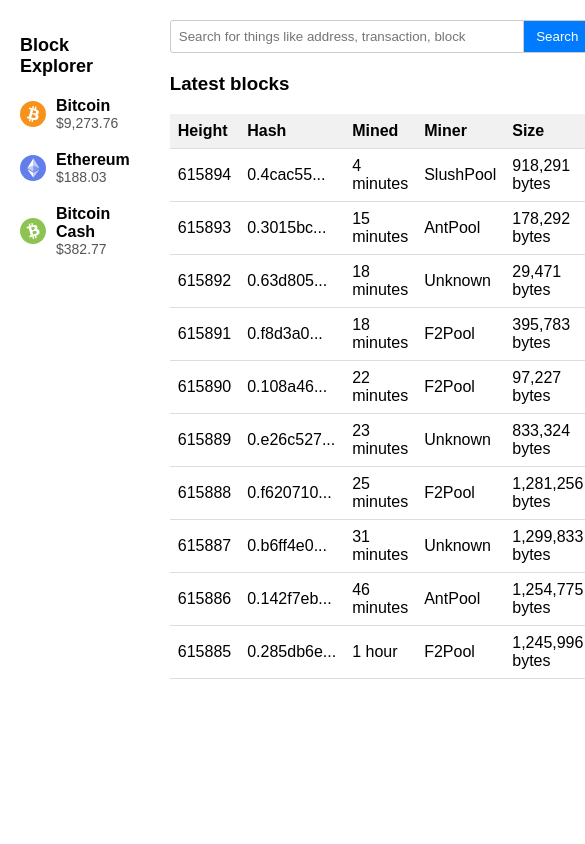
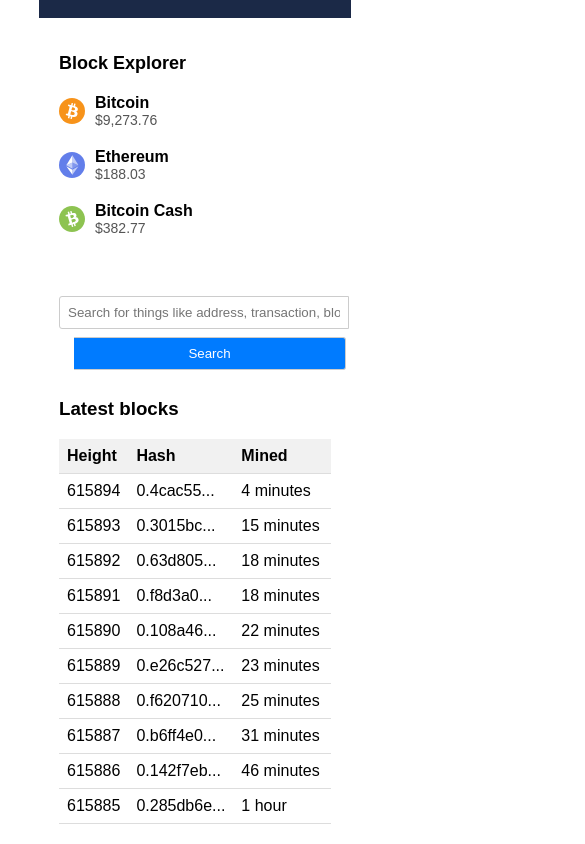
Before and after one commit to ZAfricanDev/blockchain-clone, a React (Create React App) app: page / in a window 390 px wide. Shown: the top 844 px of the page, 585 px wide, since content can reach past the window. Built offline with nearby package versions, Linux system fonts and the light colour scheme.

Commit message:
block explorer clean up

```diff
--- a/src/App.tsx
+++ b/src/App.tsx
@@ -1,14 +1,10 @@
 import React from "react";
 import "./css/App.css";
 import { SideBar } from "./components/sidebar";
-
-interface Block {
-  height: number;
-  hash: string;
-  mined: string;
-  miner: string;
-  size: string;
-}
+import { Header } from "./components/header";
+import { SearchBar } from "./components/search_bar";
+import { BlockExplorerTable } from "./components/block_explorer_table";
+import { Block } from "./types/types";
 
 const blocks: Block[] = [
   {
@@ -86,41 +82,16 @@
 export default function BlockExplorer() {
   return (
     <div className="container">
-      <SideBar />
+      <Header />
 
-      <main className="main-content">
-        <div className="search-bar">
-          <input
-            type="text"
-            placeholder="Search for things like address, transaction, block"
-          />
-          <button>Search</button>
-        </div>
+      <div className="content">
+        <SideBar />
+        <main className="main-content">
+          <SearchBar />
 
-        <h3>Latest blocks</h3>
-        <table className="blocks-table">
-          <thead>
-            <tr>
-              <th>Height</th>
-              <th>Hash</th>
-              <th>Mined</th>
-              <th>Miner</th>
-              <th>Size</th>
-            </tr>
-          </thead>
-          <tbody>
-            {blocks.map((block, index) => (
-              <tr key={index}>
-                <td>{block.height}</td>
-                <td>{block.hash}</td>
-                <td>{block.mined}</td>
-                <td>{block.miner}</td>
-                <td>{block.size}</td>
-              </tr>
-            ))}
-          </tbody>
-        </table>
-      </main>
+          <BlockExplorerTable blocks={blocks} />
+        </main>
+      </div>
     </div>
   );
 }
--- /dev/null
+++ b/src/api/blocks.ts
@@ -0,0 +1 @@
+export function getBlockChainData() {}
--- /dev/null
+++ b/src/components/block_explorer_table.tsx
@@ -0,0 +1,37 @@
+import React from "react";
+import { Block } from "../types/types";
+import "../css/block_table.css";
+
+type Props = {
+  blocks: Block[];
+};
+
+export function BlockExplorerTable({ blocks }: Props) {
+  return (
+    <div>
+      <h3>Latest blocks</h3>
+      <table className="blocks-table">
+        <thead>
+          <tr>
+            <th>Height</th>
+            <th>Hash</th>
+            <th>Mined</th>
+            <th>Miner</th>
+            <th>Size</th>
+          </tr>
+        </thead>
+        <tbody>
+          {blocks.map((block, index) => (
+            <tr key={index}>
+              <td>{block.height}</td>
+              <td>{block.hash}</td>
+              <td>{block.mined}</td>
+              <td>{block.miner}</td>
+              <td>{block.size}</td>
+            </tr>
+          ))}
+        </tbody>
+      </table>
+    </div>
+  );
+}
--- /dev/null
+++ b/src/components/header.tsx
@@ -0,0 +1,7 @@
+import React from "react";
+
+import "../css/header.css";
+
+export function Header() {
+  return <div className="header" />;
+}
--- /dev/null
+++ b/src/components/search_bar.tsx
@@ -0,0 +1,15 @@
+import React from "react";
+
+import "../css/search_bar.css";
+
+export function SearchBar() {
+  return (
+    <div className="search-bar">
+      <input
+        type="text"
+        placeholder="Search for things like address, transaction, block"
+      />
+      <button>Search</button>
+    </div>
+  );
+}
--- a/src/components/sidebar.tsx
+++ b/src/components/sidebar.tsx
@@ -4,7 +4,7 @@
 import EthIcon from "../assets/icons/eth.svg";
 import BtcCashIcon from "../assets/icons/btc-cash.svg";
 
-import "../css/sidebar.css";
+import "../css/side_bar.css";
 
 export function SideBar() {
   return (
--- a/src/css/App.css
+++ b/src/css/App.css
@@ -5,55 +5,42 @@
   height: 100%;
 }
 
+@media (max-width: 768px) {
+  .container {
+    margin-left: 0;
+    margin-right: 0;
+  }
+
+  .content {
+    flex-direction: column;
+  }
+
+  .content > *:first-child {
+    width: 100%;
+  }
+}
+
 .container {
   display: flex;
+  flex-direction: column;
   font-family: Arial, sans-serif;
   height: 100vh;
+  margin-left: 10%;
+  margin-right: 10%;
+}
+
+.container > header {
+  position: sticky;
+  top: 0;
+  z-index: 1000;
+}
+
+.content {
+  display: flex;
+  flex: 1;
 }
 
 .main-content {
   flex: 1;
   padding: 20px;
 }
-
-.search-bar {
-  display: flex;
-  margin-bottom: 20px;
-}
-
-.search-bar input {
-  flex: 1;
-  padding: 8px;
-  border: 1px solid #ccc;
-  border-radius: 3px 0 0 3px;
-}
-
-.search-bar button {
-  padding: 8px 12px;
-  border: 1px solid #ccc;
-  border-left: none;
-  background-color: #007bff;
-  color: white;
-  border-radius: 0 3px 3px 0;
-  cursor: pointer;
-}
-
-.search-bar button:hover {
-  background-color: #0056b3;
-}
-
-.blocks-table {
-  width: 100%;
-  border-collapse: collapse;
-}
-
-.blocks-table th,
-.blocks-table td {
-  padding: 8px;
-  border-bottom: 1px solid #ddd;
-}
-
-.blocks-table th {
-  text-align: left;
-  background-color: #f1f1f1;
-}
--- /dev/null
+++ b/src/css/block_table.css
@@ -0,0 +1,23 @@
+@media (max-width: 768px) {
+  .blocks-table {
+    display: block;
+    overflow-x: auto;
+    white-space: nowrap;
+  }
+}
+
+.blocks-table {
+  width: 100%;
+  border-collapse: collapse;
+}
+
+.blocks-table th,
+.blocks-table td {
+  padding: 8px;
+  border-bottom: 1px solid #ddd;
+}
+
+.blocks-table th {
+  text-align: left;
+  background-color: #f1f1f1;
+}
--- /dev/null
+++ b/src/css/header.css
@@ -0,0 +1,5 @@
+.header {
+  height: 50px;
+  width: 100%;
+  background-color: #1b2947;
+}
--- /dev/null
+++ b/src/css/search_bar.css
@@ -0,0 +1,43 @@
+@media (max-width: 768px) {
+  .search-bar {
+    flex-direction: column;
+  }
+
+  .search-bar input,
+  .search-bar button {
+    width: 100%;
+    border-radius: 3px;
+    margin-bottom: 8px;
+  }
+
+  .search-bar button {
+    border-left: 1px solid #ccc;
+  }
+}
+
+.search-bar {
+  display: flex;
+  margin-bottom: 20px;
+}
+
+.search-bar input {
+  flex: 1;
+  padding: 8px;
+  border: 1px solid #ccc;
+  border-radius: 3px 0 0 3px;
+}
+
+.search-bar button {
+  margin-left: 15px;
+  padding: 8px 12px;
+  border: 1px solid #ccc;
+  border-left: none;
+  background-color: #007bff;
+  color: white;
+  border-radius: 0 3px 3px 0;
+  cursor: pointer;
+}
+
+.search-bar button:hover {
+  background-color: #0056b3;
+}
--- /dev/null
+++ b/src/types/types.ts
@@ -0,0 +1,7 @@
+export type Block = {
+  height: number;
+  hash: string;
+  mined: string;
+  miner: string;
+  size: string;
+};
```
Also changed, not shown: src/css/side_bar.css (renamed from src/css/sidebar.css).
